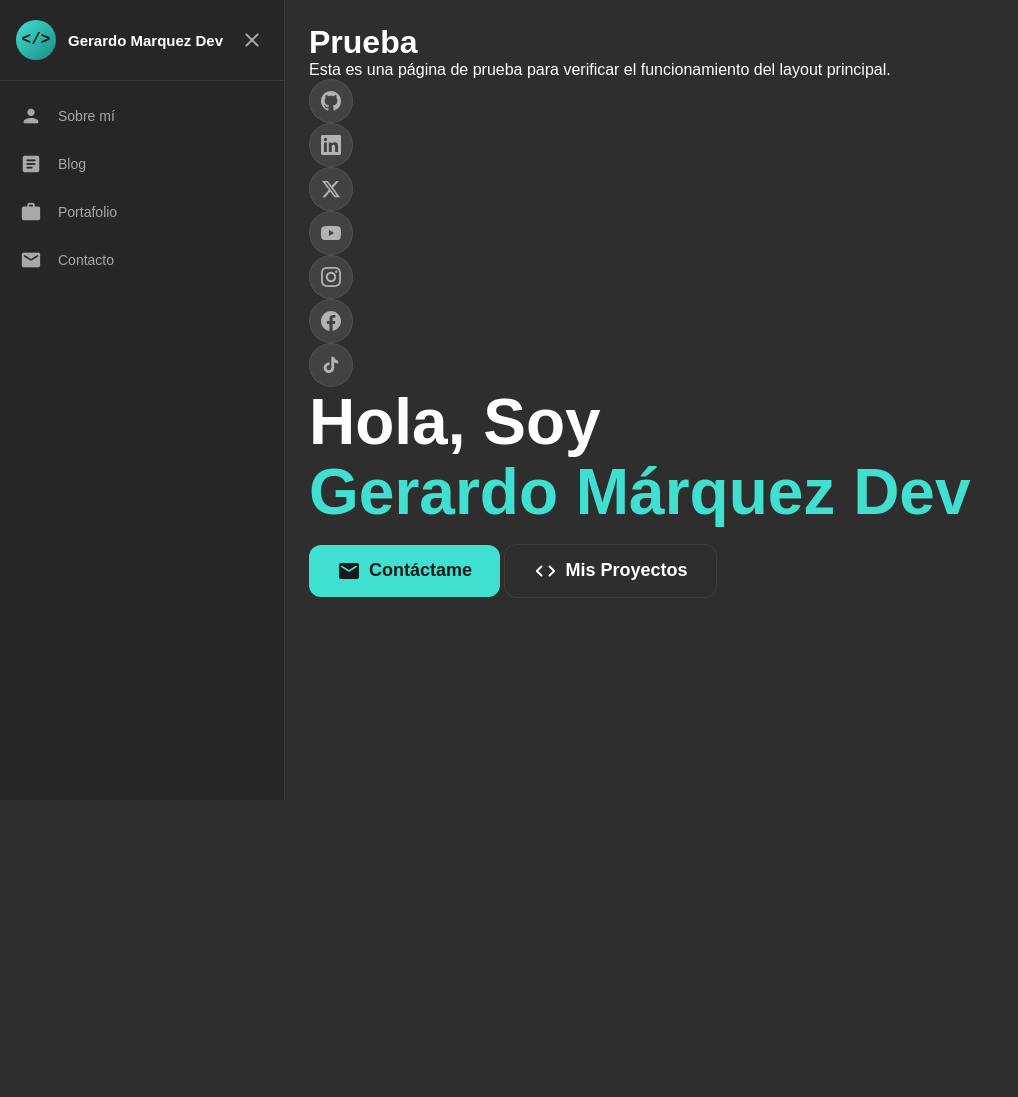
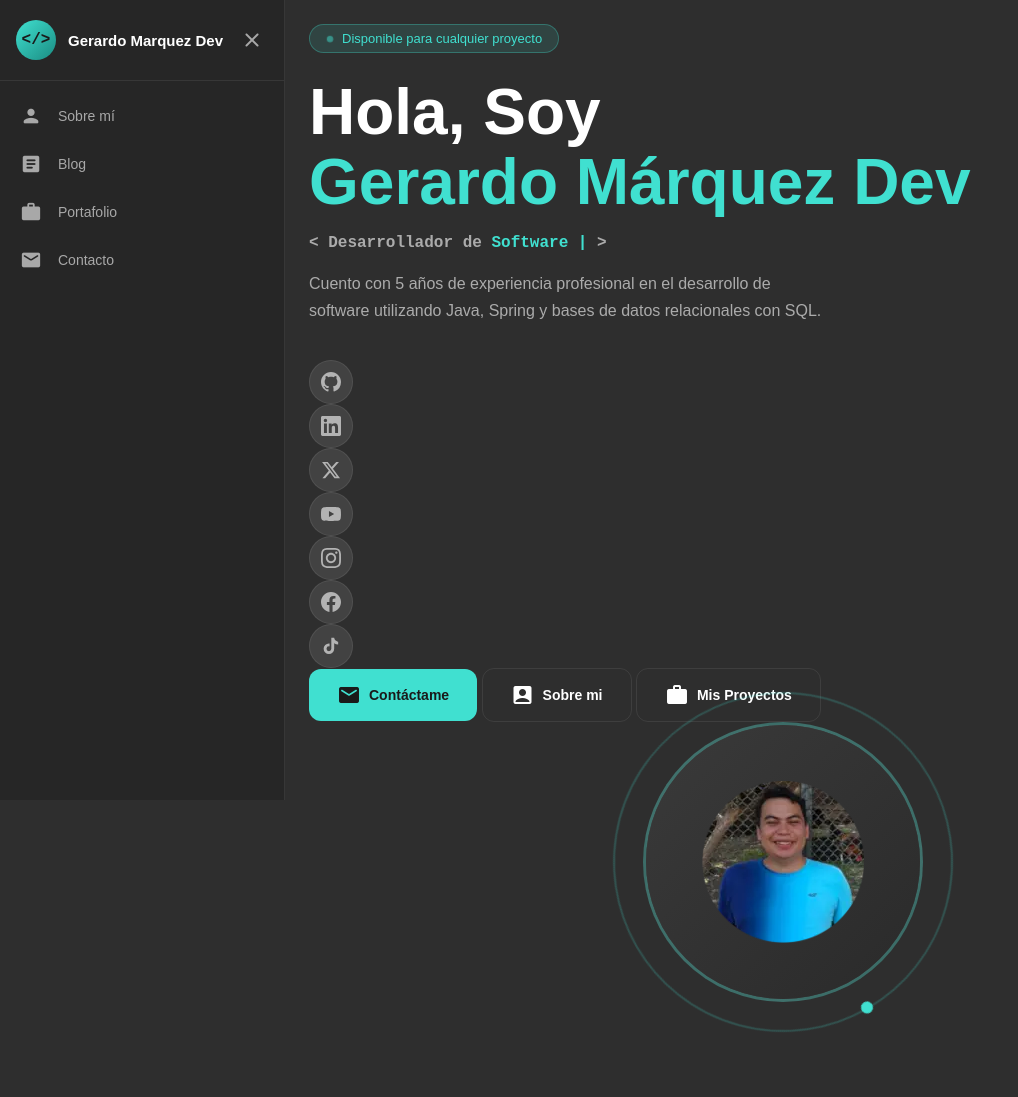
Before and after one commit to AlgorithmHappy/miweb, an Astro site in the folder eminent-escape/: page /prueba in a window 1280 px wide. Shown: the whole page, without its empty margins (0-1018 px from the left). Before the commit the page ends 800 px from the top, so only its background shows below. Built offline with nearby package versions, Linux system fonts and the light colour scheme; Astro itself is replaced by a stand-in of ours.

Commit message:
Se hacen bareos componentes pero todabia no se organiza bien la pagina principal

```diff
--- /dev/null
+++ b/eminent-escape/src/components/HeroDesc.astro
@@ -0,0 +1,17 @@
+---
+const {class: className} = Astro.props;
+---
+<p class={`hero-desc ${className}`}>
+    <slot>
+    </slot>
+</p>
+
+<style>
+    .hero-desc {
+        color: var(--muted);
+        font-size: 16px;
+        line-height: 1.7;
+        max-width: 520px;
+        margin-bottom: 36px;
+    }
+</style>
--- /dev/null
+++ b/eminent-escape/src/components/HeroImage.astro
@@ -0,0 +1,68 @@
+---
+---
+<div class="hero-image-wrap">
+    <div class="hero-img-ring">
+    </div>
+    <div class="hero-img">
+        <div class="hero-img-inner">
+            <img src="/assets/Mi imagen de perfil.webp" alt="Profile Image">
+            <!--<span class="material-icons-round" style="font-size:90px; color:var(--accent); opacity:0.8">person</span>-->
+        </div>
+    </div>
+</div>
+
+<style>
+    .hero-image-wrap {
+        display: flex;
+        justify-content: center;
+        align-items: center;
+        position: relative;
+    }
+    .hero-img-ring {
+        position: absolute;
+        width: 340px;
+        height: 340px;
+        border: 2px solid rgba(64,224,208,0.2);
+        border-radius: 50%;
+        animation: spin 12s linear infinite;
+    }
+    .hero-img-ring::before {
+        content: '';
+        position: absolute;
+        top: -6px;
+        left: 50%;
+        transform: translateX(-50%);
+        width: 12px;
+        height: 12px;
+        background: var(--accent);
+        border-radius: 50%;
+    }
+    @keyframes spin {
+        to {
+            transform: rotate(360deg);
+        }
+    }
+    .hero-img {
+        width: 280px; height: 280px;
+        border-radius: 50%;
+        background: linear-gradient(135deg, var(--bg3), var(--bg2));
+        border: 3px solid rgba(64,224,208,0.3);
+        display: flex;
+        align-items: center;
+        justify-content: center;
+        font-size: 80px;
+        position: relative;
+        z-index: 1;
+        overflow: hidden;
+    }
+    .hero-img-inner {
+        width: 100%;
+        height: 100%;
+        background: linear-gradient(135deg, #3a3a3a, #2a2a2a);
+        display: flex;
+        align-items: center;
+        justify-content: center;
+        font-size: 80px;
+        color: var(--accent);
+    }
+</style>
--- /dev/null
+++ b/eminent-escape/src/components/MainBadge.astro
@@ -0,0 +1,40 @@
+---
+const {class: className, text} = Astro.props;
+---
+<div class={`hero-badge ${className}`}>
+    <span class="hero-badge-dot"></span>
+    {text}
+</div>
+
+<style>
+    .hero-badge {
+        display: inline-flex;
+        align-items: center;
+        gap: 8px;
+        background: var(--accent-dim);
+        border: 1px solid rgba(64,224,208,0.3);
+        color: var(--accent);
+        padding: 6px 16px;
+        border-radius: 100px;
+        font-size: 13px;
+        font-weight: 500;
+        margin-bottom: 24px;
+        width: fit-content;
+    }
+    .hero-badge-dot {
+        width: 8px; height: 8px;
+        background: var(--accent);
+        border-radius: 50%;
+        animation: pulse 2s infinite;
+    }
+    @keyframes pulse {
+        0%, 100% {
+            opacity: 1;
+            transform: scale(1);
+        }
+        50% {
+            opacity: 0.5;
+            transform: scale(0.8);
+        }
+    }
+</style>
--- a/eminent-escape/src/components/MainButton.astro
+++ b/eminent-escape/src/components/MainButton.astro
@@ -16,7 +16,7 @@ const {hrefCustom, materialIcon, text} = Astro.props;
         padding: 14px 28px;
         border-radius: var(--radius-sm);
         font-weight: 600;
-        font-size: 18px;
+        font-size: 14px;
         text-decoration: none;
         border: none;
         cursor: pointer;
--- a/eminent-escape/src/components/MainHeader.astro
+++ b/eminent-escape/src/components/MainHeader.astro
@@ -1,7 +1,7 @@
 ---
-const {firstText, secondText} = Astro.props;
+const {class: className, firstText, secondText} = Astro.props;
 ---
-<h1 class="hero-name">
+<h1 class={`hero-name ${className}`}>
     {firstText}
     <br>
     <span>
--- a/eminent-escape/src/components/SecondaryButton.astro
+++ b/eminent-escape/src/components/SecondaryButton.astro
@@ -16,7 +16,7 @@ const {hrefCustom, materialIcon, text} = Astro.props;
         padding: 14px 28px;
         border-radius: var(--radius-sm);
         font-weight: 600;
-        font-size: 18px;
+        font-size: 14px;
         text-decoration: none;
         border: 1px solid var(--border);
         cursor: pointer;
--- /dev/null
+++ b/eminent-escape/src/components/SecondaryTitle.astro
@@ -0,0 +1,30 @@
+---
+const {class: className, firstText, secondText} = Astro.props;
+---
+<h2 class={`hero-title ${className}`}>
+    &lt; {firstText} <span class="word-accent">{secondText}</span> <span class="blink">|</span> &gt;
+</h2>
+
+<style>
+    .hero-title {
+        font-family: 'JetBrains Mono', monospace;
+        color: var(--muted);
+        font-size: 16px;
+        margin-bottom: 18px;
+    }
+    .hero-title .blink {
+        color: var(--accent);
+        animation: blink 1s step-end infinite;
+    }
+    @keyframes blink {
+        0%,100% {
+             opacity:1;
+        }
+        50% {
+            opacity:0;
+        }
+    }
+    .hero-title .word-accent {
+        color: var(--accent);
+    }
+</style>
--- a/eminent-escape/src/pages/prueba/index.astro
+++ b/eminent-escape/src/pages/prueba/index.astro
@@ -4,11 +4,28 @@ import SocialButton from "../../components/SocialButton.astro"
 import MainHeader from "../../components/MainHeader.astro"
 import MainButton from "../../components/MainButton.astro"
 import SecundaryButton from "../../components/SecondaryButton.astro"
+import SecondaryTitle from "../../components/SecondaryTitle.astro"
+import MainBadge from "../../components/MainBadge.astro"
+import HeroDesc from "../../components/HeroDesc.astro"
+import HeroImage from "../../components/HeroImage.astro"
 ---
 
 <MainLayout>
-    <h1 class="text-3xl font-bold text-center mt-10">Prueba</h1>
-    <p class="text-center mt-4">Esta es una página de prueba para verificar el funcionamiento del layout principal.</p>
+    <!--<section id="home" class="hero">
+        <div class="hero-grid">
+        </div>
+        <div>
+        </div>
+      </section>-->
+    <MainBadge class="fade-in" text="Disponible para cualquier proyecto"/>
+
+    <MainHeader class="fade-in" firstText="Hola, Soy" secondText="Gerardo Márquez Dev"/>
+
+    <SecondaryTitle class="fade-in" firstText="Desarrollador de" secondText="Software"/>
+
+    <HeroDesc class="fade-in">
+        Cuento con 5 años de experiencia profesional en el desarrollo de software utilizando Java, Spring y bases de datos relacionales con SQL.
+    </HeroDesc>
 
     <SocialButton>
         <svg slot="svgIcon" width="20" height="20" viewBox="0 0 24 24" fill="currentColor">
@@ -45,9 +62,11 @@ import SecundaryButton from "../../components/SecondaryButton.astro"
             <path d="M19.59 6.69a4.83 4.83 0 01-3.77-4.25V2h-3.45v13.67a2.89 2.89 0 01-2.88 2.5 2.89 2.89 0 01-2.89-2.89 2.89 2.89 0 012.89-2.89c.28 0 .54.04.79.1V9.01a6.33 6.33 0 00-.79-.05 6.34 6.34 0 00-6.34 6.34 6.34 6.34 0 006.34 6.34 6.34 6.34 0 006.33-6.34V8.69a8.18 8.18 0 004.78 1.52V6.75a4.85 4.85 0 01-1.01-.06z"/>
         </svg>
     </SocialButton>
-    <div class="fade-in">
-        <MainHeader firstText="Hola, Soy" secondText="Gerardo Márquez Dev"/>
-    </div>
     <MainButton hrefCustom="/contacto" materialIcon="email" text="Contáctame"/>
-    <SecundaryButton hrefCustom="/proyectos" materialIcon="code" text="Mis Proyectos"/>
+
+    <SecundaryButton hrefCustom="/proyectos" materialIcon="account_box" text="Sobre mi"/>
+
+    <SecundaryButton hrefCustom="/proyectos" materialIcon="work" text="Mis Proyectos"/>
+
+    <HeroImage
 </MainLayout>
--- a/eminent-escape/src/styles/global.css
+++ b/eminent-escape/src/styles/global.css
@@ -41,12 +41,14 @@ body {
 }
 
 .fade-in {
-    opacity: 0; transform: translateY(24px);
+    opacity: 0;
+    transform: translateY(24px);
     animation: fadeIn 0.6s ease forwards;
 }
 @keyframes fadeIn {
     to {
-        opacity: 1; transform: translateY(0);
+        opacity: 1;
+        transform: translateY(0);
     }
 }
 .fade-in:nth-child(1) {
```
Also changed, not shown: eminent-escape/public/assets/Mi imagen de perfil.webp (added).
